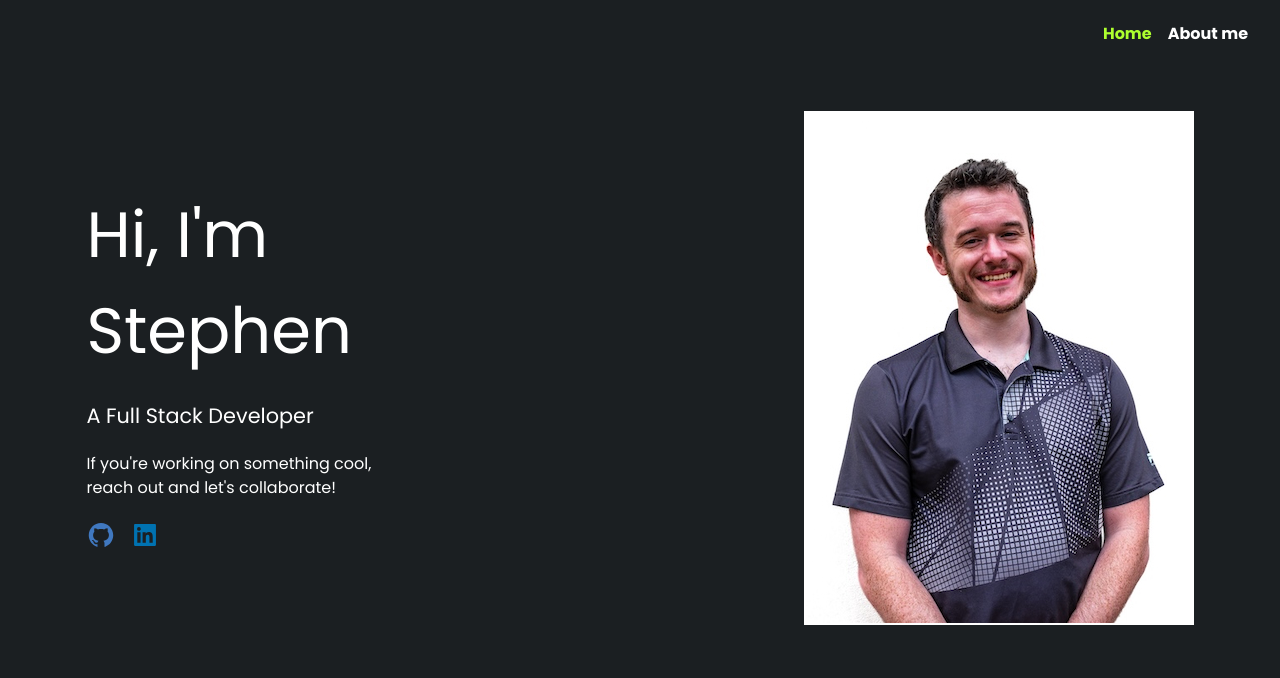
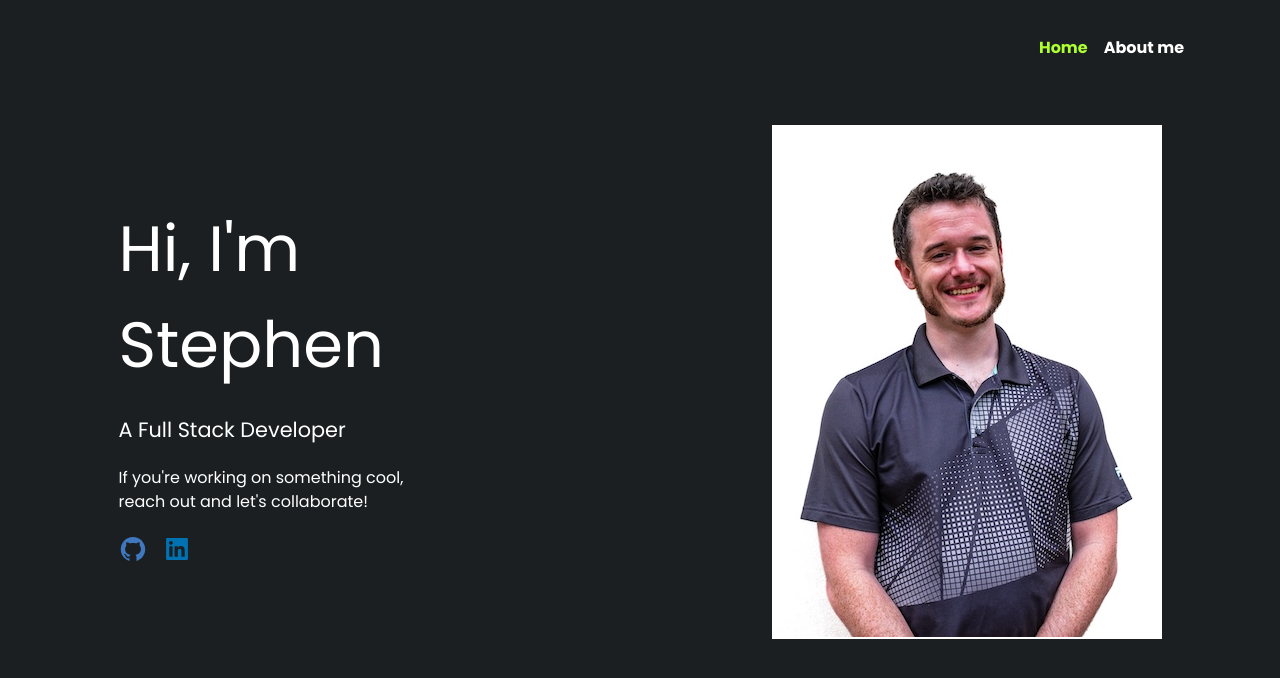
Before and after one commit to smontana/Portfolio, a React (Create React App) app: page / in a window 1280 px wide. Shown: the top 678 px of the page. Built offline with nearby package versions, Linux system fonts and the light colour scheme; some icons are missing.

Commit message:
adding container styling back

```diff
--- a/src/styles/index.scss
+++ b/src/styles/index.scss
@@ -35,9 +35,9 @@ a {
     color: white;
 }
 
-// .container {
-//     padding: 14px;
-//     max-width: 1180px;
-//     margin: auto;
-//     justify-content: center;
-// }
+.container {
+    padding: 14px;
+    max-width: 1180px;
+    margin: auto;
+    justify-content: center;
+}
```
